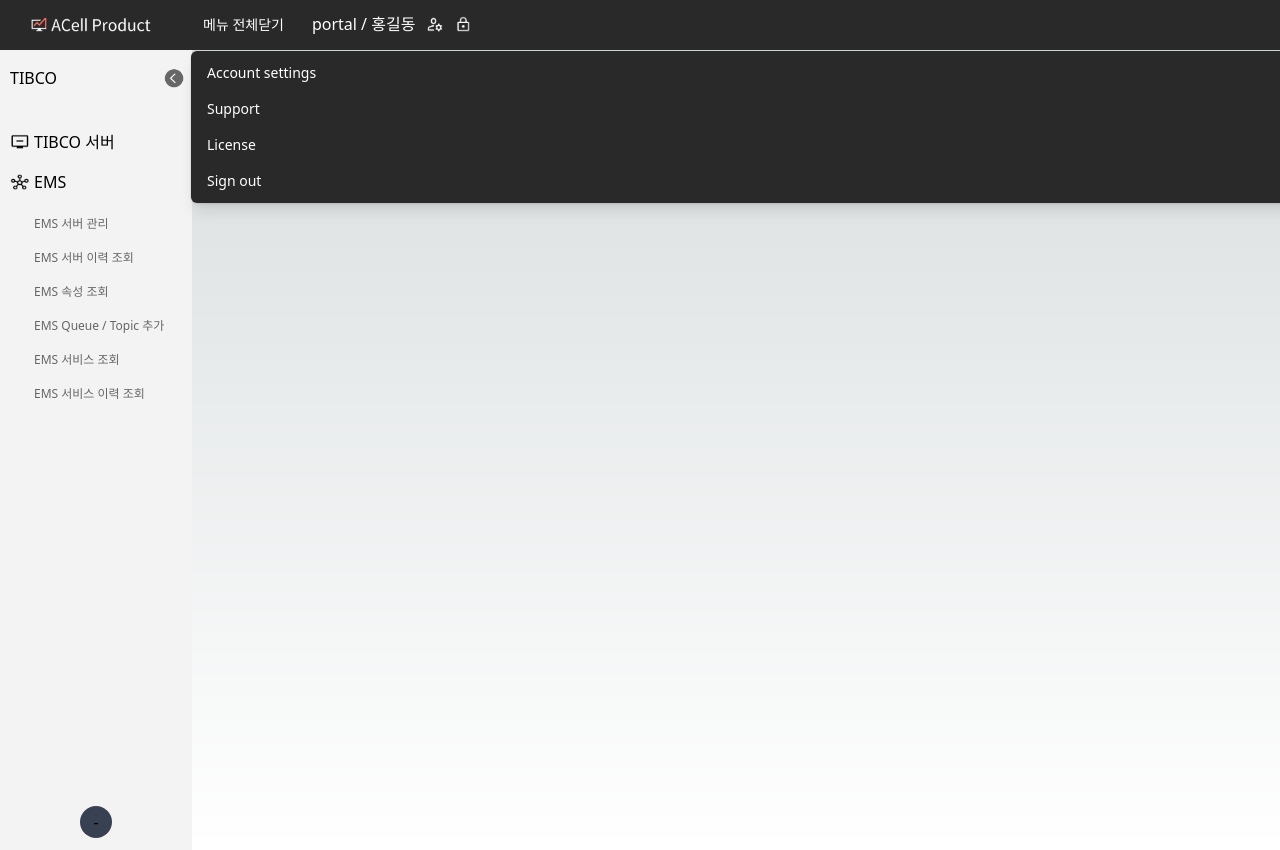
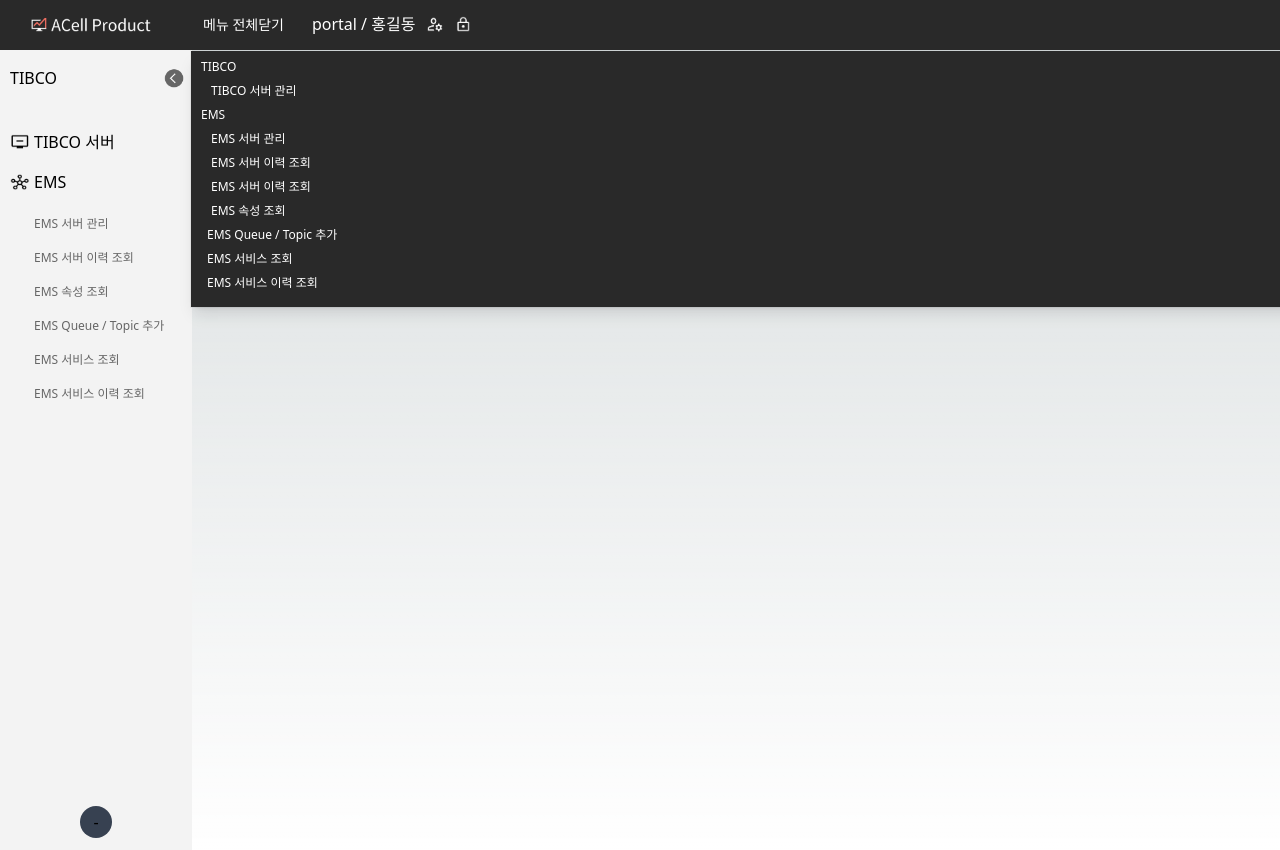
Before and after one commit to Suyoooi/bootstrap-nifty-test, a Next.js app: page / in a window 1280 px wide. Both pictures are taken after a click on the button "메뉴 전체보기". Shown: the top 850 px of the page. Built offline with nearby package versions, Linux system fonts and the light colour scheme.

Commit message:
fix: header dropdown menu 수정

```diff
--- a/src/components/header.jsx
+++ b/src/components/header.jsx
@@ -18,7 +18,7 @@
           />
           {/* </div> */}
           <div className="hidden md:block">
-            <div className="ml-10 flex items-baseline space-x-4">
+            <div className="flex items-baseline ml-10 space-x-4">
               {/* <Link href="/">
                 <div className="px-3 py-2 text-sm font-medium text-white bg-gray-900 rounded-md">
                   Dashboard
@@ -33,44 +33,81 @@
                 </button>
 
                 {isDropdownOpen && (
-                  <div className="absolute z-50 mt-2 w-screen rounded-md bg-[#292929] shadow-lg ring-1 ring-black ring-opacity-5">
+                  <div className="absolute z-50 mt-2 w-screen h-64 bg-[#292929] shadow-lg ring-1 ring-black ring-opacity-5">
                     <div
-                      className="py-1"
+                      className="py-1 w-[180px]"
                       role="menu"
                       aria-orientation="vertical"
                       aria-labelledby="options-menu"
                     >
+                      <div
+                        className="block pl-2.5 py-1 text-xs text-white hover:bg-gray-100 hover:text-gray-900"
+                        role="menuitem"
+                      >
+                        TIBCO
+                      </div>
+                      <div
+                        className="block py-1 pl-5 text-xs text-white hover:bg-gray-100 hover:text-gray-900"
+                        role="menuitem"
+                      >
+                        TIBCO 서버 관리
+                      </div>
+                      <div
+                        className="block pl-2.5 py-1 text-xs text-white hover:bg-gray-100 hover:text-gray-900"
+                        role="menuitem"
+                      >
+                        EMS
+                      </div>
                       <Link href="#">
                         <div
-                          className="block px-4 py-2 text-sm text-white hover:bg-gray-100 hover:text-gray-900"
+                          className="block py-1 pl-5 text-xs text-white hover:bg-gray-100 hover:text-gray-900"
                           role="menuitem"
                         >
-                          Account settings
+                          EMS 서버 관리
                         </div>
                       </Link>
                       <div
                         href="#"
-                        className="block px-4 py-2 text-sm text-white hover:bg-gray-100 hover:text-gray-900"
+                        className="block py-1 pl-5 text-xs text-white hover:bg-gray-100 hover:text-gray-900"
                         role="menuitem"
                       >
-                        Support
+                        EMS 서버 이력 조회
                       </div>
                       <div
                         href="#"
-                        className="block px-4 py-2 text-sm text-white hover:bg-gray-100 hover:text-gray-900"
+                        className="block py-1 pl-5 text-xs text-white hover:bg-gray-100 hover:text-gray-900"
                         role="menuitem"
                       >
-                        License
+                        EMS 서버 이력 조회
                       </div>
-                      <form method="POST" action="#">
-                        <button
-                          type="submit"
-                          className="block w-full px-4 py-2 text-left text-sm text-white hover:bg-gray-100 hover:text-gray-900"
-                          role="menuitem"
-                        >
-                          Sign out
-                        </button>
-                      </form>
+                      <div
+                        href="#"
+                        className="block py-1 pl-5 text-xs text-white hover:bg-gray-100 hover:text-gray-900"
+                        role="menuitem"
+                      >
+                        EMS 속성 조회
+                      </div>
+                      <div
+                        href="#"
+                        className="block px-4 py-1 text-xs text-white hover:bg-gray-100 hover:text-gray-900"
+                        role="menuitem"
+                      >
+                        EMS Queue / Topic 추가
+                      </div>
+                      <div
+                        href="#"
+                        className="block px-4 py-1 text-xs text-white hover:bg-gray-100 hover:text-gray-900"
+                        role="menuitem"
+                      >
+                        EMS 서비스 조회
+                      </div>
+                      <div
+                        href="#"
+                        className="block px-4 py-1 text-xs text-white hover:bg-gray-100 hover:text-gray-900"
+                        role="menuitem"
+                      >
+                        EMS 서비스 이력 조회
+                      </div>
                     </div>
                   </div>
                 )}
@@ -80,10 +117,10 @@
                 {/* <div>/</div>
                 <div>홍길동</div> */}
                 <img
-                  className="h-4 w-4 self-center"
+                  className="self-center w-4 h-4"
                   src="/img/icon/profile.png"
                 />
-                <img className="h-4 w-4 self-center" src="/img/icon/lock.png" />
+                <img className="self-center w-4 h-4" src="/img/icon/lock.png" />
               </div>
             </div>
           </div>
```
